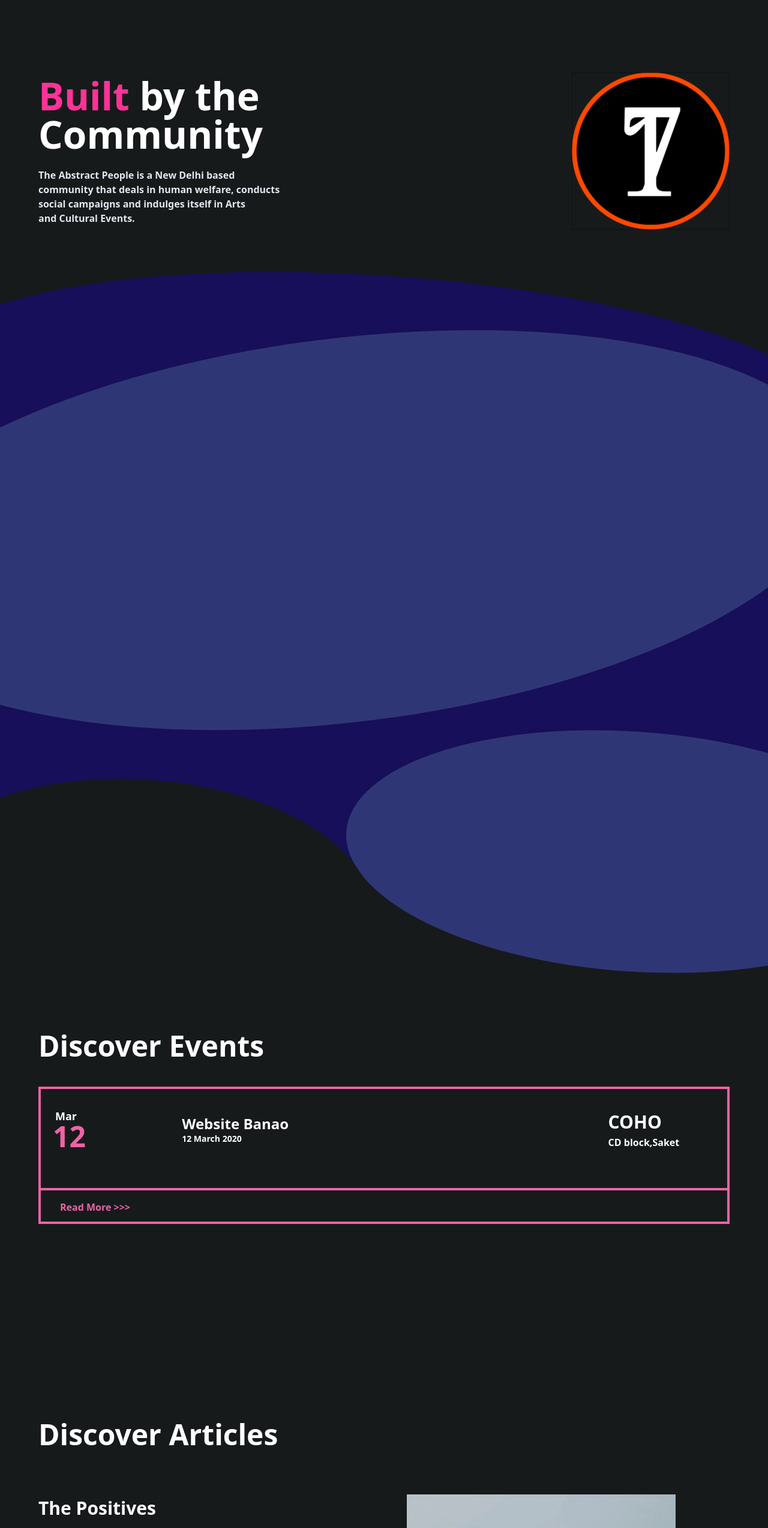
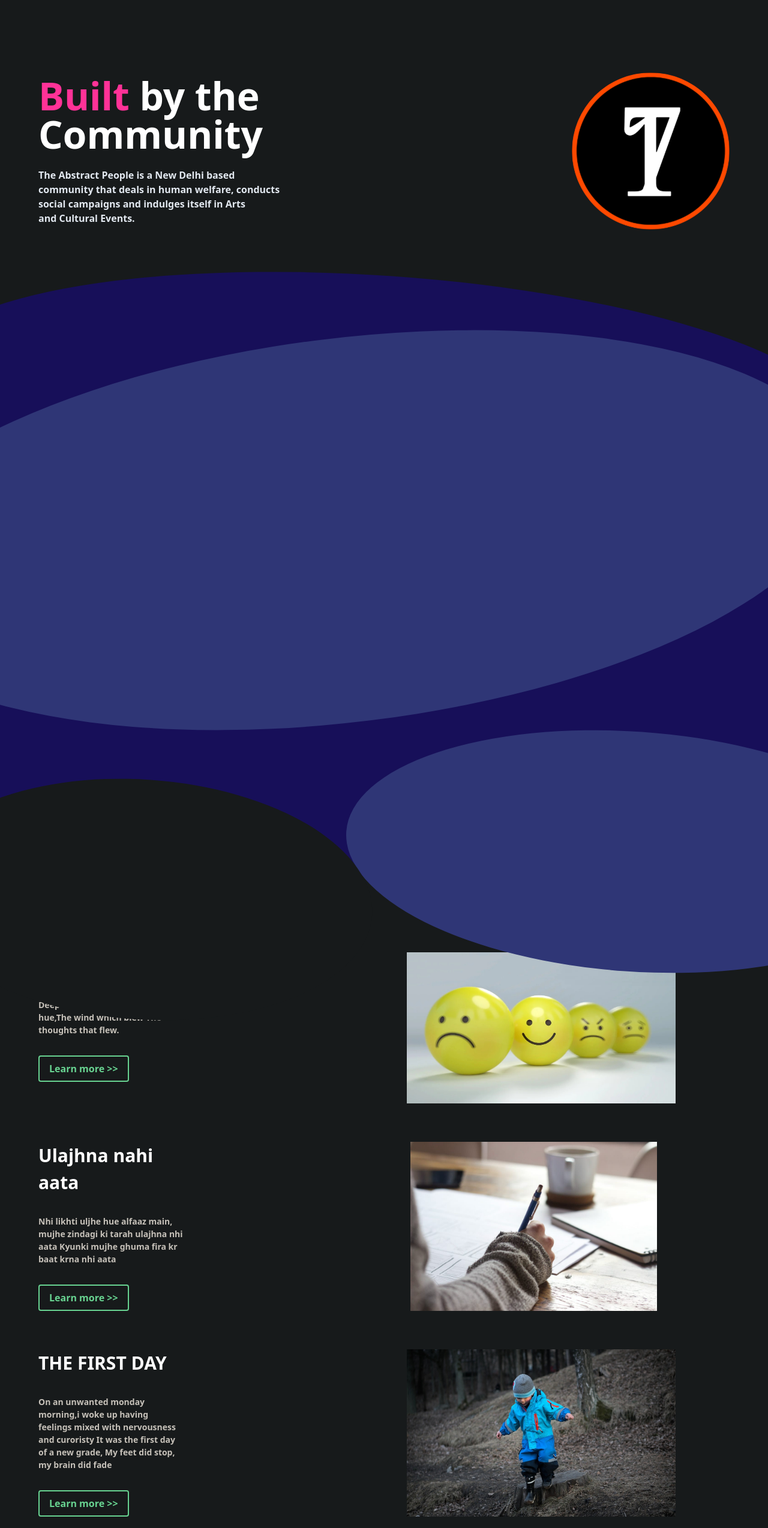
Before and after one commit to dhruv10/project-tap, a Next.js app: page / in a window 1280 px wide. Shown: the part 140-2688 px from the top of the page at 60% size. Built offline with nearby package versions, Linux system fonts and the light colour scheme.

Commit message:
feat: correcting position of event card

```diff
--- a/pages/index.tsx
+++ b/pages/index.tsx
@@ -41,7 +41,7 @@ const Home = () => (
         </p>
       </div>
       <div className='text-white flex justify-end'>
-        <img src={MainLogoURL} width='40%' />
+        <img className='rounded-full' src={MainLogoURL} width='40%' />
       </div>
     </section>
 
@@ -51,9 +51,9 @@ const Home = () => (
       <div className='bg-dark-blue h-4/5 w-full absolute left-0 top-120vh z-2'></div>
       <div className='bg-light-blue h-half w-3/4 rounded-oval absolute -right-1/5 top-170vh rotate-4 z-3'></div>
       <div className='bg-dark-primary h-half w-3/5 rounded-oval absolute -left-1/120 top-180vh rotate-4 z-3'></div>
-    </section>
+      <div className='absolute z-5 w-11/12'>
         <a>
-      <p className='text-white text-5xl font-bold mt-64 px-16'>
+          <p className='text-white text-5xl font-bold mt-40 mb-24'>
             Discover Events
           </p>
         </a>
@@ -71,14 +71,15 @@ const Home = () => (
             />
           );
         })}
-    <div className='flex flex-col'>
-      <div className='h-screen px-16'>
+      </div>
+    </section>
+
+    <div className='flex flex-col relative z-5'>
+      <div className='px-16'>
         <Link href='./explore-articles'>
-          <a>
-            <p className='text-white text-5xl font-bold -mt-64 hover:underline'>
+          <p className='text-white cursor-pointer text-5xl font-bold hover:underline'>
             Discover Articles
           </p>
-          </a>
         </Link>
         {homePageArticles.map((article) => {
           return (
```
Lines whose indentation alone changed are shown as unchanged.
